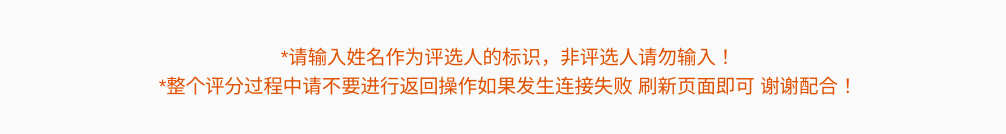
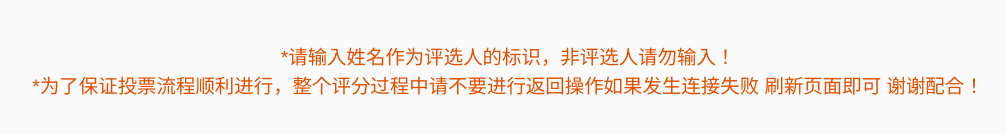
Before and after one commit to halberlink/vote_p2peye, a Vue app in the folder vote_p2peye/: page /index_m in a window 1280 px wide. Shown: the part 252-386 px from the top of the page, without its empty margins (132-1138 px from the left). Built offline with nearby package versions, Linux system fonts and the light colour scheme; no server answers; what mint-ui would draw is missing.

Commit message:
优化提示xinxi

```diff
--- a/vote_p2peye/src/components/index_m.vue
+++ b/vote_p2peye/src/components/index_m.vue
@@ -12,7 +12,7 @@
      <mt-button @click="clear" size="large" type="primary">清除登录缓存</mt-button>
    </div>
    <div class="des">*请输入姓名作为评选人的标识，非评选人请勿输入！</div>
-   <div class="des">*整个评分过程中请不要进行返回操作如果发生连接失败 刷新页面即可 谢谢配合！</div>
+   <div class="des">*为了保证投票流程顺利进行，整个评分过程中请不要进行返回操作如果发生连接失败 刷新页面即可 谢谢配合！</div>
 
   </div>
 
```
Also changed, not shown: 9 other files (tests, documents, lock files or other folders).
